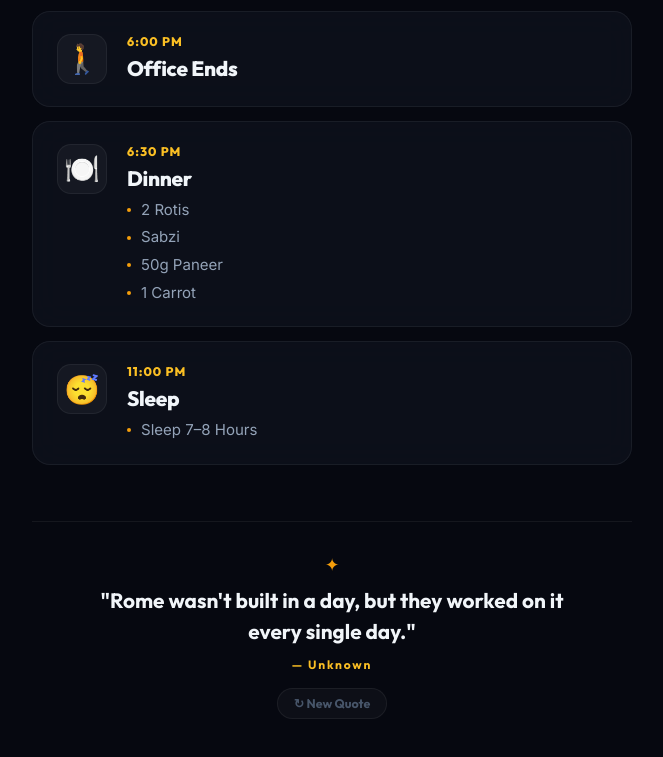
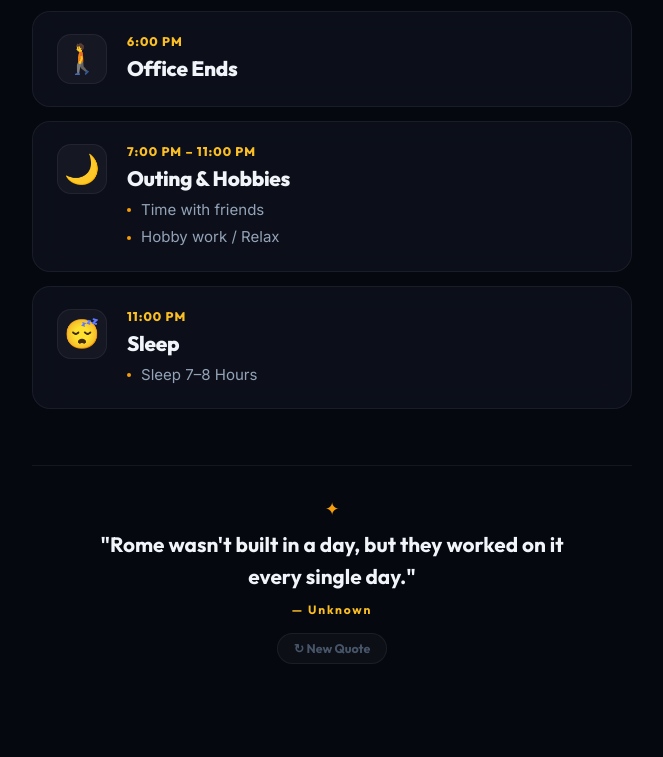
Before and after one commit to gitsofaryan/my-gym-diet, a plain HTML site: page index.html in a window 1280 px wide. Shown: the part 2083-2840 px from the top of the page, without its empty margins (308-971 px from the left). Drawn offline with Linux system fonts and the light colour scheme; no server answers.

Commit message:
routine edit

```diff
--- a/index.html
+++ b/index.html
@@ -177,16 +177,14 @@
           </div>
         </article>
 
-        <article class="card" data-start="18:30" data-end="23:00">
-          <div class="card-emoji">🍽️</div>
+        <article class="card" data-start="19:00" data-end="23:00">
+          <div class="card-emoji">🌙</div>
           <div class="card-content">
-            <span class="card-time">6:30 PM</span>
-            <h2 class="card-title">Dinner</h2>
+            <span class="card-time">7:00 PM – 11:00 PM</span>
+            <h2 class="card-title">Outing & Hobbies</h2>
             <ul class="card-list">
-              <li>2 Rotis</li>
-              <li>Sabzi</li>
-              <li>50g Paneer</li>
-              <li>1 Carrot</li>
+              <li>Time with friends</li>
+              <li>Hobby work / Relax</li>
             </ul>
           </div>
         </article>
```
